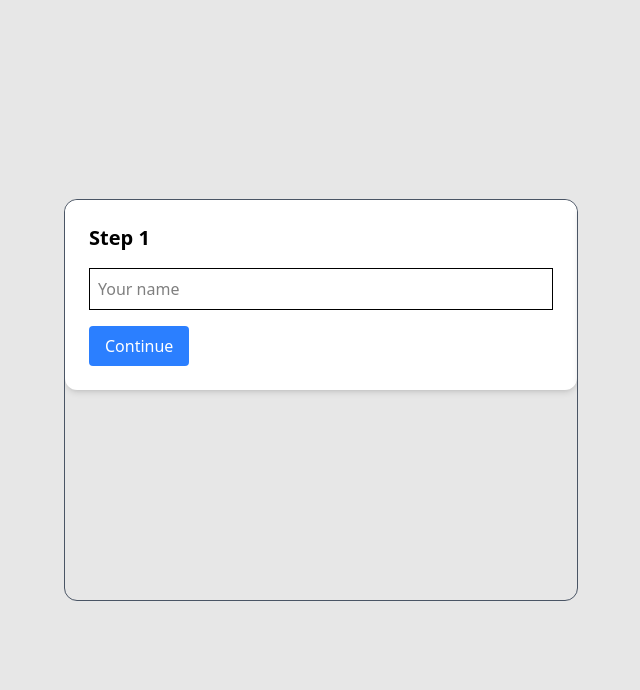
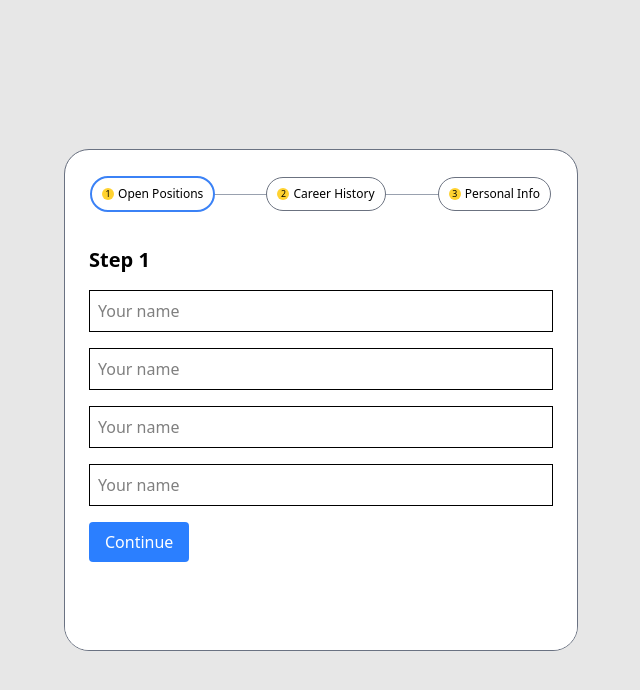
Before and after one commit to repo-so/Form-Page, a React (Vite) app: page / in a window 1280 px wide. Shown: the top 690 px of the page, without its empty margins (319-959 px from the left). Built offline with nearby package versions, Linux system fonts and the light colour scheme.

Commit message:
added 3-way navbar

```diff
--- a/src/components/Form.tsx
+++ b/src/components/Form.tsx
@@ -12,10 +12,35 @@ const steps = [Step1, Step2, Step3];
   const goNext = () => setStep((prev) => Math.min(prev + 1, steps.length - 1));
   const goBack = () => setStep((prev) => Math.max(prev - 1, 0));
 
-
+  //fai i tre nav cosi sopra il form
 
   return (
-    <div className="relative w-full max-w-lg mx-auto overflow-hidden h-[400px] rounded-xl outline-1 outline-gray-600">
+    <div className="relative w-full max-w-lg mx-4 overflow-hidden h-[500px] rounded-3xl bg-white outline-1 outline-gray-500">
+
+      <div className="flex flex-row justify-around mt-7 text-xs mb-3 h-8">
+
+        <div className="absolute bg-gray-400 h-[0.09rem] w-[70%] z-0 mt-4"></div>
+
+        <button className="flex flex-row justify-around items-center bg-white outline-1 outline-blue-600 p-2.5 rounded-full z-1 cursor-pointer" onClick={() => setStep(0)}
+                style={{outline: step === 0 ? '2px solid #3b82f6' : '1px solid #6b7280'}}>
+
+          <p className="text-[0.55rem] mr-1 bg-amber-300 rounded-full p-[0.125rem] w-3 text-center leading-none">1</p>
+          <p className="leading-none">Open Positions</p>
+        </button>
+
+        <button className="flex flex-row justify-around items-center bg-white outline-1 outline-blue-600 p-2.5 rounded-full z-1 cursor-pointer" onClick={() => setStep(1)}
+                style={{outline: step === 1 ? '2px solid #3b82f6' : '1px solid #6b7280'}}>
+          <p className="text-[0.55rem] mr-1 bg-amber-300 rounded-full p-[0.125rem] w-3 text-center leading-none">2</p>
+          <p className="leading-none">Career History</p>
+        </button>
+
+        <button className="flex flex-row justify-around items-center bg-white outline-1 outline-blue-600 p-2.5 rounded-full z-1 cursor-pointer" onClick={() => setStep(2)}
+                style={{outline: step === 2 ? '2px solid #3b82f6' : '1px solid #6b7280'}}>
+          <p className="text-[0.55rem] mr-1 bg-amber-300 rounded-full p-[0.125rem] w-3 text-center leading-none">3</p>
+          <p className="leading-none">Personal Info</p>
+        </button>
+      </div>
+
       <div
         className="flex transition-transform duration-500 ease-in-out"
         style={{ transform: `translateX(-${step * 100}%)` }}
--- a/src/components/Step1.tsx
+++ b/src/components/Step1.tsx
@@ -5,8 +5,11 @@ type Props = {
 
 export default function Step1({ onNext }: Props) {
   return (
-    <div className="p-6 bg-white h-full shadow-md rounded-xl">
+    <div className="p-6 bg-white h-full">
       <h2 className="text-xl font-bold mb-4">Step 1</h2>
+      <input className="border p-2 w-full mb-4" placeholder="Your name" />
+      <input className="border p-2 w-full mb-4" placeholder="Your name" />
+      <input className="border p-2 w-full mb-4" placeholder="Your name" />
       <input className="border p-2 w-full mb-4" placeholder="Your name" />
 
       <button
--- a/src/components/Step2.tsx
+++ b/src/components/Step2.tsx
@@ -5,8 +5,16 @@ type Props = {
 
 export default function Step2({ onNext }: Props) {
   return (
-    <div className="p-6 bg-white h-full shadow-md rounded-xl">
+    <div className="p-6 bg-white h-full ">
       <h2 className="text-xl font-bold mb-4">Step 2</h2>
+
+      <p>Position</p>
+      <input className="border p-2 w-full mb-4" placeholder="Your name" />
+      <p>Years of Experience</p>
+      <input className="border p-2 w-full mb-4" placeholder="Your name" />
+      <p>Location</p>
+      <input className="border p-2 w-full mb-4" placeholder="Your name" />
+      <p>Degree/Qualification</p>
       <input className="border p-2 w-full mb-4" placeholder="Your name" />
       <button
         className="bg-blue-500 text-white px-4 py-2 rounded"
--- a/src/components/Step3.tsx
+++ b/src/components/Step3.tsx
@@ -5,9 +5,25 @@ type Props = {
 
 export default function Step3({ onNext }: Props) {
   return (
-    <div className="p-6 bg-white h-full shadow-md rounded-xl">
+    <div className="py-6 px-7 bg-white h-full ">
       <h2 className="text-xl font-bold mb-4">Step 3</h2>
-      <input className="border p-2 w-full mb-4" placeholder="Your name" />
+
+      <div className="flex flex-row justify-between">
+        <div className="flex flex-col">
+        <p>First Name</p>
+      <input className="border p-1.5 w-full mb-4" placeholder="Your name" />
+      </div>
+      <div className="flex flex-col">
+      <p>Last Name</p>
+      <input className="border p-1.5 w-full mb-4" placeholder="Your name" />
+      </div>
+      </div>
+
+      <p>Email</p>
+      <input className="border p-1.5 w-full mb-4" placeholder="name@domain.com" />
+      <p>Phone Number</p>
+      <input className="border p-1.5 w-full mb-4" placeholder="metti in +39" />
+
       <button
         className="bg-blue-500 text-white px-4 py-2 rounded"
         onClick={onNext}
```
